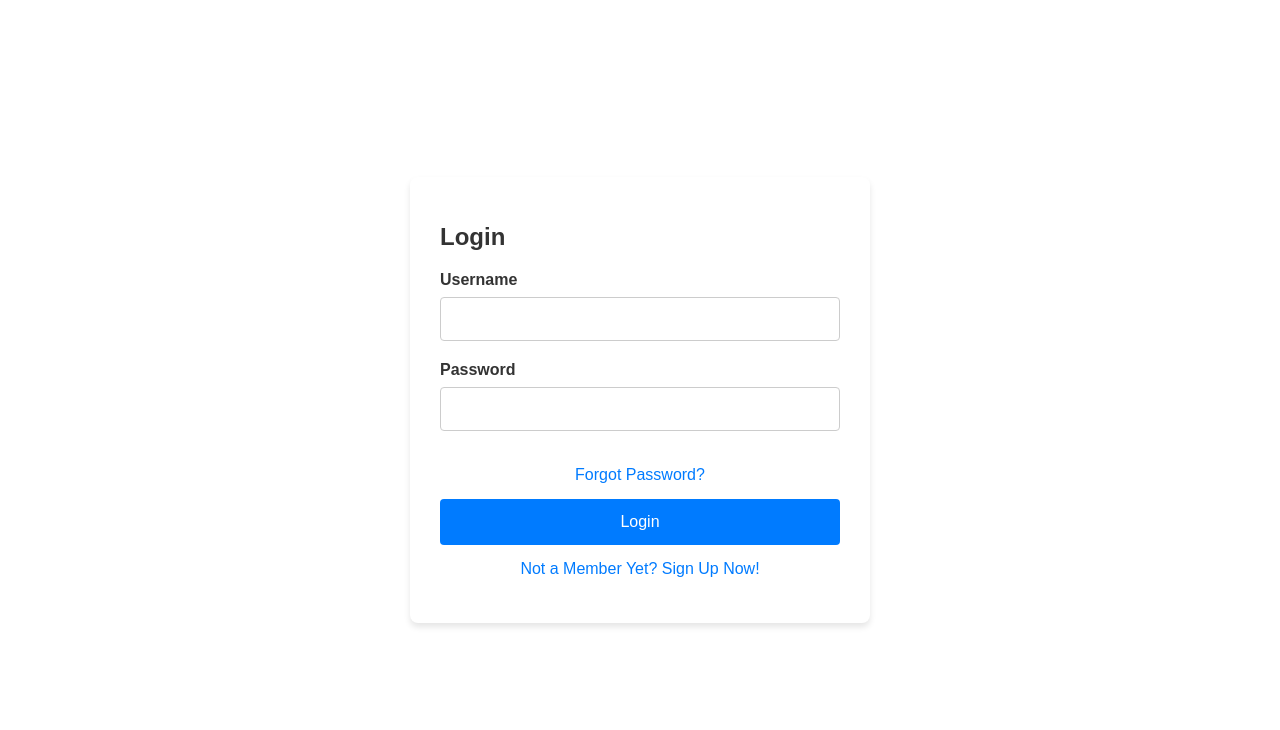
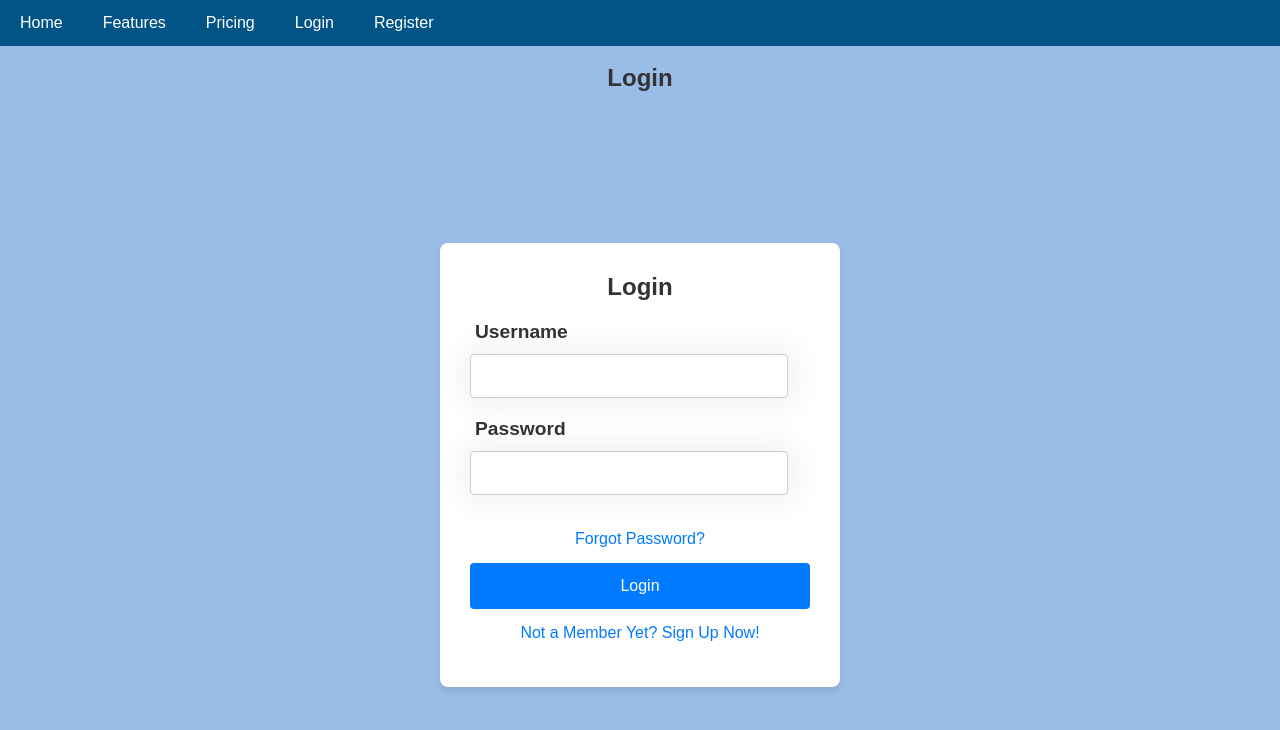
Before and after one commit to maxalsol/vehicle-class-calculator-big, a plain HTML site: page loggedOut/login.html in a window 1280 px wide. Drawn offline with Linux system fonts and the light colour scheme.

Commit message:
routing and styling issues

```diff
--- a/loggedOut/login.html
+++ b/loggedOut/login.html
@@ -1,10 +1,46 @@
 <!DOCTYPE html>
-<html>
+<html lang="en">
     <head>
-        <title>Login Form</title>
-        <link rel="stylesheet" type="text/css" href="styles.css" />
+        <meta charset="UTF-8" />
+        <meta name="viewport" content="width=device-width, initial-scale=1.0" />
+        <title>Login</title>
+        <link rel="stylesheet" href="../assets/styles.css" />
+        <link rel="stylesheet" href="styles.css" />
     </head>
     <body>
+        <header>
+            <nav class="nav-bar">
+                <div class="nav-toggle" id="mobile-menu">
+                    <img
+                        src="../assets/menu.png"
+                        alt="menu button"
+                        id="menu-icon"
+                    />
+                </div>
+                <ul class="nav-list">
+                    <li class="nav-li">
+                        <a href="landingPage.html" class="nav-link">Home</a>
+                    </li>
+
+                    <li class="nav-li">
+                        <a href="features.html" class="nav-link">Features</a>
+                    </li>
+                    <li class="nav-li">
+                        <a href="pricing.html" class="nav-link">Pricing</a>
+                    </li>
+
+                    <li class="nav-li">
+                        <a href="login.html" class="nav-link">Login</a>
+                    </li>
+                    <li class="nav-li">
+                        <a href="register.html" class="nav-link">Register</a>
+                    </li>
+                </ul>
+            </nav>
+            <br />
+            <h1>Login</h1>
+            <br />
+        </header>
         <div class="container">
             <form id="loginForm">
                 <h1>Login</h1>
```
Also changed, not shown: loggedOut/password-reset.html (+38 -2 lines), loggedOut/register.html (+38 -2 lines).
